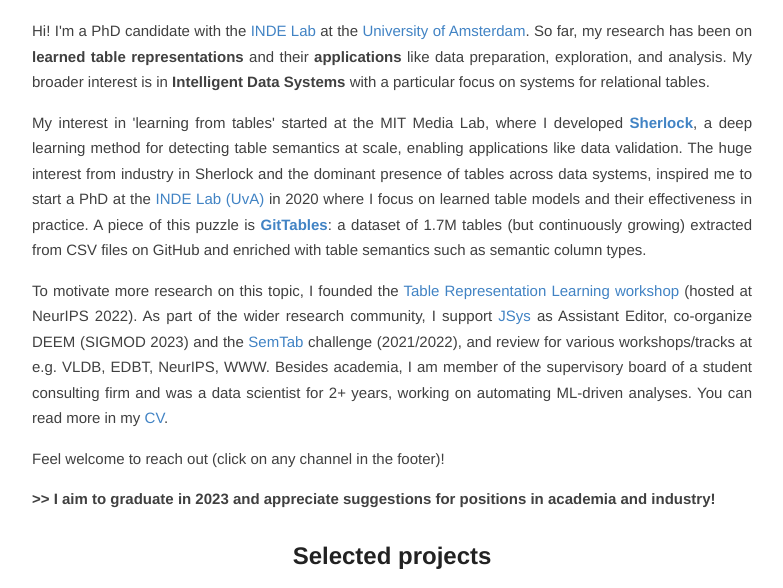
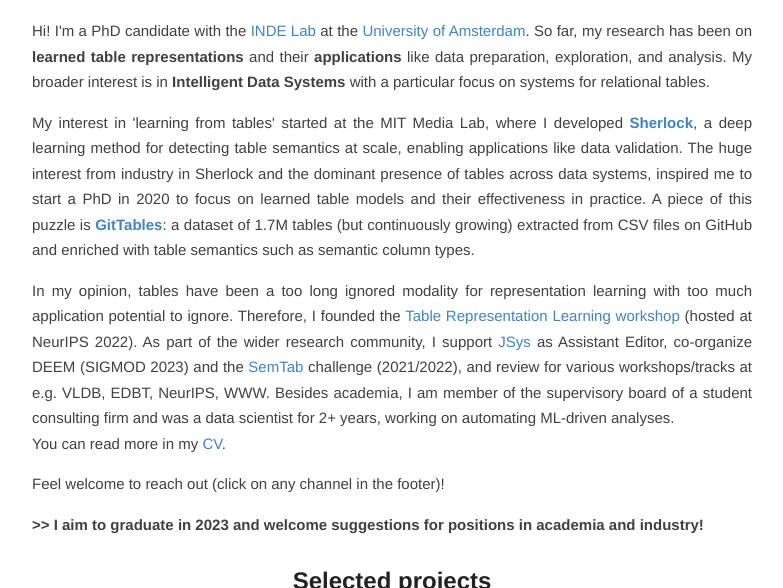
Before and after one commit to madelonhulsebos/madelonhulsebos.github.io, a Jekyll site: the page built from index.html, in a window 1280 px wide and 900 px high, cut to the strip 312-900 px from the top of the window. Shown: the whole strip, without its empty margins (248-1031 px from the left). Built offline with Jekyll 4.4.1, drawn with Linux system fonts in a browser that asks for light colours; some web fonts are replaced; the list of posts is cut into pages by our own code.

Commit message:
update index.

```diff
--- a/index.html
+++ b/index.html
@@ -21,20 +21,23 @@
 
   <p>
   My interest in 'learning from tables' started at the MIT Media Lab, where I developed <b><a href="https://sherlock.media.mit.edu/" target="_blank">Sherlock</a></b>, a deep learning method for detecting table semantics at scale, enabling applications like data validation.
-  The huge interest from industry in Sherlock and the dominant presence of tables across data systems, inspired me to start a PhD at the <a href="https://indelab.org" target="_blank">INDE Lab (UvA)</a> in 2020 where I focus on learned table models and their effectiveness in practice.
+  The huge interest from industry in Sherlock and the dominant presence of tables across data systems, inspired me to start a PhD in 2020 to focus on learned table models and their effectiveness in practice.
   A piece of this puzzle is <b><a href="https://gittables.github.io/" target="_blank">GitTables</a></b>: a dataset of 1.7M tables (but continuously growing) extracted from CSV files on GitHub and enriched with table semantics such as semantic column types.
   </p>
 
   <p>
-  To motivate more research on this topic, I founded the <a href="https://table-representation-learning.github.io" target="blank">Table Representation Learning workshop</a> (hosted at NeurIPS 2022). As part of the wider research community, I support <a href="https://jsys.org" target="_blank">JSys</a> as Assistant Editor, co-organize DEEM (SIGMOD 2023) and the <a href="https://www.cs.ox.ac.uk/isg/challenges/sem-tab/" target="_blank">SemTab</a> challenge (2021/2022), and review for various workshops/tracks at e.g. VLDB, EDBT, NeurIPS, WWW.
-  Besides academia, I am member of the supervisory board of a student consulting firm and was a data scientist for 2+ years, working on automating ML-driven analyses. You can read more in my <a href="https://madelonhulsebos.github.io/assets/CV.pdf" target="_blank">CV</a>.
+  In my opinion, tables have been a too long ignored modality for representation learning with too much application potential to ignore. Therefore, I founded the <a href="https://table-representation-learning.github.io" target="blank">Table Representation Learning workshop</a> (hosted at NeurIPS 2022).
+  As part of the wider research community, I support <a href="https://jsys.org" target="_blank">JSys</a> as Assistant Editor, co-organize DEEM (SIGMOD 2023) and the <a href="https://www.cs.ox.ac.uk/isg/challenges/sem-tab/" target="_blank">SemTab</a> challenge (2021/2022), and review for various workshops/tracks at e.g. VLDB, EDBT, NeurIPS, WWW.
+  Besides academia, I am member of the supervisory board of a student consulting firm and was a data scientist for 2+ years, working on automating ML-driven analyses.
+  <br>
+  You can read more in my <a href="https://madelonhulsebos.github.io/assets/CV.pdf" target="_blank">CV</a>.
   </p>
 
   <p>
     Feel welcome to reach out (click on any channel in the footer)!
   </p>
 
-  <div><b>>> I aim to graduate in 2023 and appreciate suggestions for positions in academia and industry!</b></div>
+  <div><b>>> I aim to graduate in 2023 and welcome suggestions for positions in academia and industry!</b></div>
 
 
  </div>
```
